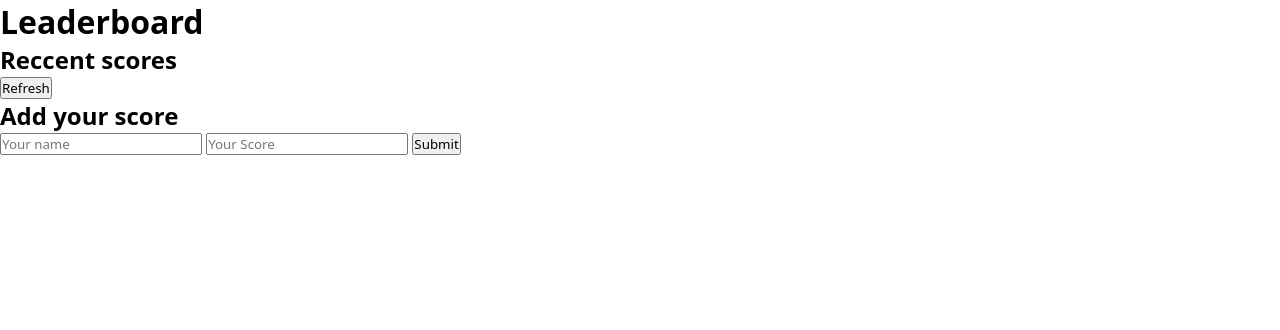
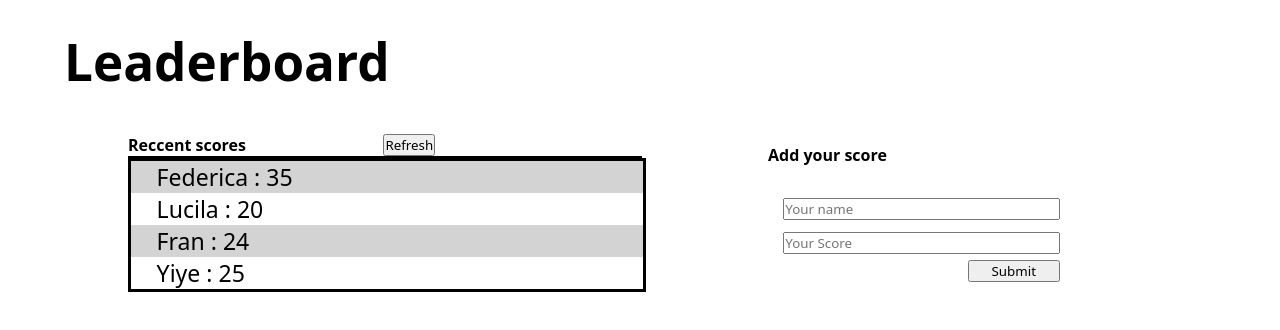
Before and after one commit to federicaulzurrun/Leaderboard, a website built with webpack: page src/index.html in a window 1280 px wide. Built offline with nearby package versions, Linux system fonts and the light colour scheme.

Commit message:
add plain css style

```diff
--- a/src/index.html
+++ b/src/index.html
@@ -15,10 +15,16 @@
     <div class="scores-container">
       <div class="scoresTitle-container">
         <h2 class="scoresTitle">Reccent scores</h2>
-        <button class="refresh btn" id="refresh"> Refresh</button>
+        <button type="button" class="refresh btn" id="refresh"> Refresh</button>
       </div>
       <!--render table with JS-->
       <ul class="score-list" id="scoreList">
+      </ul>
+      <ul class="list-hard">
+        <li>Federica : 35</li>
+        <li>Lucila : 20</li>
+        <li>Fran : 24</li>
+        <li>Yiye : 25</li>
       </ul>
     </div>
 
@@ -30,7 +36,9 @@
       <form class="addScoreForm">
         <input id="name-input" type="text" name="name" placeholder="Your name" required>
         <input id="score-input" type="text" name="score" placeholder="Your Score" required>
-        <button type="submit" class="submit btn" id="submit">Submit</button>
+        <div class="btnsubmit">
+          <button type="submit" class="submit btn" id="submit">Submit</button>
+        </div>
       </form>
     </div>
   </div>
--- a/src/style.css
+++ b/src/style.css
@@ -3,3 +3,123 @@
   margin: 0;
   font-family: system-ui, -apple-system, BlinkMacSystemFont, 'Segoe UI', Roboto, Oxygen, Ubuntu, Cantarell, 'Open Sans', 'Helvetica Neue', sans-serif;
 }
+
+h2 {
+  font-size: 1rem;
+}
+
+.title {
+  margin: 2% 5%;
+  font-size: 4vw;
+}
+
+.pageDevelop-container {
+  display: flex;
+  flex-direction: row;
+  justify-content: space-evenly;
+}
+
+.scores-container {
+  width: 50%;
+  display: flex;
+  flex-direction: column;
+  justify-content: flex-start;
+  align-items: start;
+  padding: 1% 10%;
+}
+
+.scoresTitle-container {
+  width: 60%;
+  display: flex;
+  flex-direction: row;
+  justify-content: space-between;
+}
+
+ul {
+  display: flex;
+  flex-direction: column;
+}
+
+.list-hard {
+  display: flex;
+  flex-direction: column;
+  border: #000 3px solid;
+  list-style: none;
+  padding: 0;
+  width: 100%;
+}
+
+.list-hard li {
+  display: flex;
+  width: 95%;
+  justify-content: space-between;
+  background-color: lightgray;
+  margin: 0;
+  align-self: center;
+  padding-left: 5%;
+  font-size: 1.8vw;
+}
+
+.list-hard li:nth-child(even) {
+  background-color: #fff;
+}
+
+.score-list {
+  display: flex;
+  flex-direction: column;
+  border: #000 0.5px solid;
+  list-style: none;
+  padding: 0;
+  width: 100%;
+}
+
+.score-item {
+  display: flex;
+  width: 95%;
+  justify-content: space-between;
+  background-color: lightgray;
+  margin: 0;
+  align-self: center;
+  padding-left: 5%;
+  font-size: 1.8vw;
+}
+
+.score-item:nth-child(even) {
+  background-color: #fff;
+}
+
+.addScore-container {
+  width: 50%;
+  display: flex;
+  flex-direction: column;
+  justify-content: center;
+  align-self: center;
+  gap: 15%;
+}
+
+.addScoreForm {
+  display: flex;
+  flex-direction: column;
+  padding-top: 5%;
+  padding-right: 40%;
+  justify-content: center;
+}
+
+.addScoreForm input {
+  margin: 2% 5%;
+}
+
+.btnsubmit {
+  width: 100%;
+  display: flex;
+  flex-direction: row;
+  justify-content: flex-end;
+}
+
+.submit {
+  width: 30%;
+  display: flex;
+  flex-direction: row;
+  justify-content: center;
+  margin-right: 5%;
+}
```
Also changed, not shown: dist/index.html, dist/main.js.
